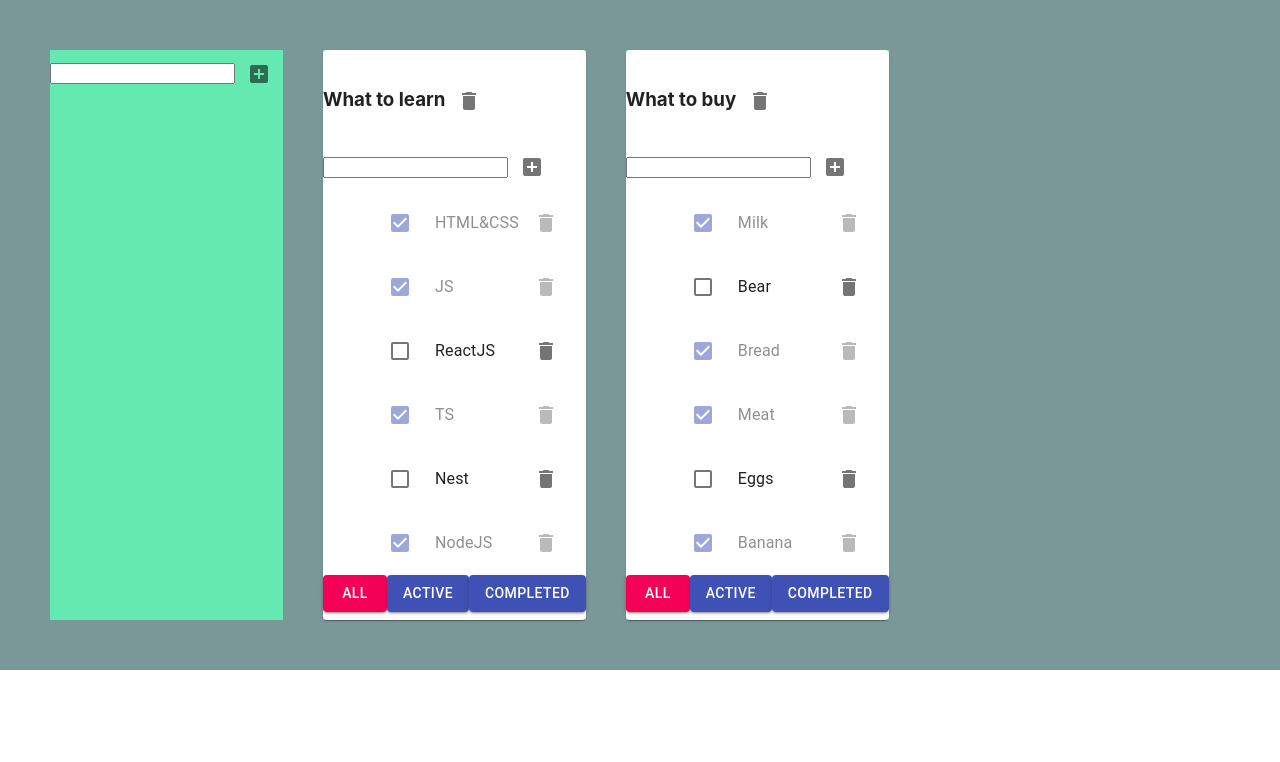
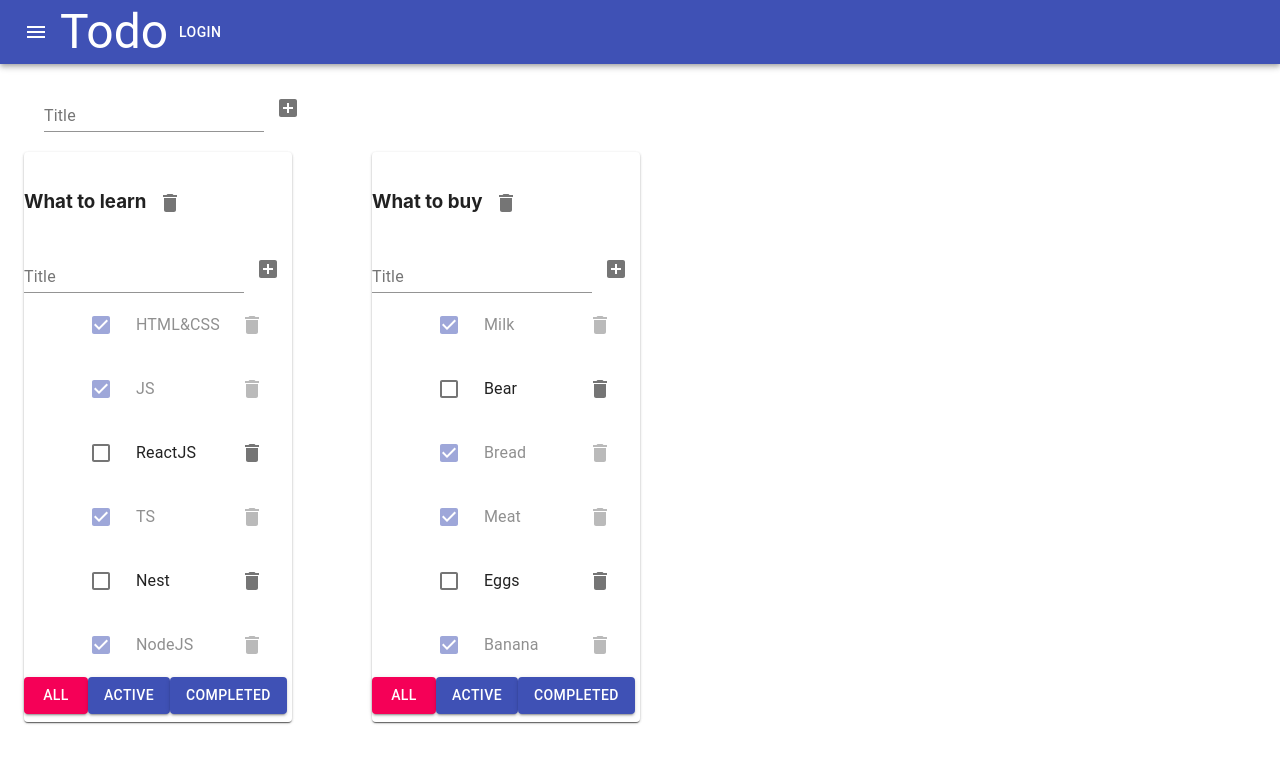
Before and after one commit to shuliakleonid/Todo-List, a React (Create React App) app: page / in a window 1280 px wide. Shown: the top 762 px of the page. Built offline with nearby package versions, Linux system fonts and the light colour scheme.

Commit message:
add style for lists

```diff
--- a/src/Components/add-item-form/AddItemForm.tsx
+++ b/src/Components/add-item-form/AddItemForm.tsx
@@ -1,6 +1,5 @@
 import React, {ChangeEvent, useState} from 'react';
-import s from '../todo-list/todoList.module.css';
-import {IconButton} from '@material-ui/core';
+import {IconButton, TextField} from '@material-ui/core';
 import {AddBox} from '@material-ui/icons';
 
 type AddItemFormType = {
@@ -29,26 +28,29 @@
     if (event.charCode === 13 && value !== '') {
       props.addItem(value)
       setValueTodo('')
-    }else{
+    } else {
       setError('Error write name!')
     }
   }
 
   return (
       <div>
-        <input value={valueTodo}
-               onChange={onChangeHandler}
-               className={error ? s.error : ''}
-               onKeyPress={onKeyPressHandler}
-               onBlur={() => {
-                 setError(null)
-               }}
+        <TextField value={valueTodo}
+                   onChange={onChangeHandler}
+            // className={error ? s.error : ''}
+                   onKeyPress={onKeyPressHandler}
+                   helperText={error && 'Write title'}
+                   label={"Title"}
+                   error={Boolean(error)}
+                   onBlur={() => {
+                     setError(null)
+                   }}
         />
         <IconButton onClick={onClickButtonAdd}>
           <AddBox/>
         </IconButton>
         {/*<button onClick={onClickButtonAdd}>+</button>*/}
-        {error && <div className={s.message_error}>{error}</div>}
+        {/*{error && <div className={s.message_error}>{error}</div>}*/}
       </div>
   )
 }
--- a/src/Components/app/App.css
+++ b/src/Components/app/App.css
@@ -1,11 +1,11 @@
-.App {
-    display: flex;
-    flex-wrap: wrap;
-    padding: 30px;
-    background-color: #7b9898;
-}
+/*.App {*/
+/*    display: flex;*/
+/*    flex-wrap: wrap;*/
+/*    padding: 30px;*/
+/*    background-color: #7b9898;*/
+/*}*/
 
-.App > div {
-    margin: 20px;
-    background-color: #64eab1;
-}
+/*.App > div {*/
+/*    margin: 20px;*/
+/*    background-color: #64eab1;*/
+/*}*/
--- a/src/Components/app/App.tsx
+++ b/src/Components/app/App.tsx
@@ -3,6 +3,8 @@
 import TodoList, {TaskType} from '../todo-list/TodoList';
 import {v1} from 'uuid';
 import {AddItemForm} from '../add-item-form/AddItemForm';
+import {AppBar, Button, Container, Grid, IconButton, Paper, Toolbar, Typography} from '@material-ui/core';
+import {Menu} from '@material-ui/icons';
 
 export type FilterValueType = 'all' | 'active' | 'completed';
 
@@ -126,7 +128,23 @@
 
   return (
       <div className="App">
+        <AppBar position="static">
+          <Toolbar>
+            <IconButton edge="start"  color="inherit" aria-label="menu">
+              <Menu />
+            </IconButton>
+            <Typography variant="h3" >
+              Todo
+            </Typography>
+            <Button color="inherit">Login</Button>
+          </Toolbar>
+        </AppBar>
+        <Container fixed>
+
+          <Grid container  style={{padding:'20px'}}>
             <AddItemForm addItem={addTodoList}/>
+          </Grid>
+          <Grid container spacing={10}>
 
             {
               todoLists.map((t) => {
@@ -139,9 +157,10 @@
                 }
 
                 return (
-                <div>
+                    <Grid item  key={t.id}>
+                      <Paper >
                         <TodoList
-                      key={t.id}
+
                             id={t.id}
                             title={t.title}
                             tasks={tasksForTodoList}
@@ -154,11 +173,14 @@
                             changeTaskTitle={changeTaskTitle}
                             changeTodoListNewTitle={changeTodoListNewTitle}
                         />
-                </div>
+                      </Paper>
+                    </Grid>
                 )
               })
             }
 
+          </Grid>
+        </Container>
 
       </div>
   )
--- a/src/Components/editable-span/EditableSpan.tsx
+++ b/src/Components/editable-span/EditableSpan.tsx
@@ -1,4 +1,5 @@
 import React, {ChangeEvent, useState} from 'react';
+import {TextField} from '@material-ui/core';
 
 type EditableSpanTypeProps = {
   title: string
@@ -19,7 +20,7 @@
     setTitle(e.currentTarget.value)
   }
   return (editMode
-          ? <input onChange={onChangeTitleHandler} onBlur={activateViewMode} value={title} autoFocus/>
+          ? <TextField onChange={onChangeTitleHandler} onBlur={activateViewMode} value={title} autoFocus/>
           : <span onDoubleClick={activateEditMode}>{props.title}</span>
   )
 }
```
Lines whose indentation alone changed are shown as unchanged.
